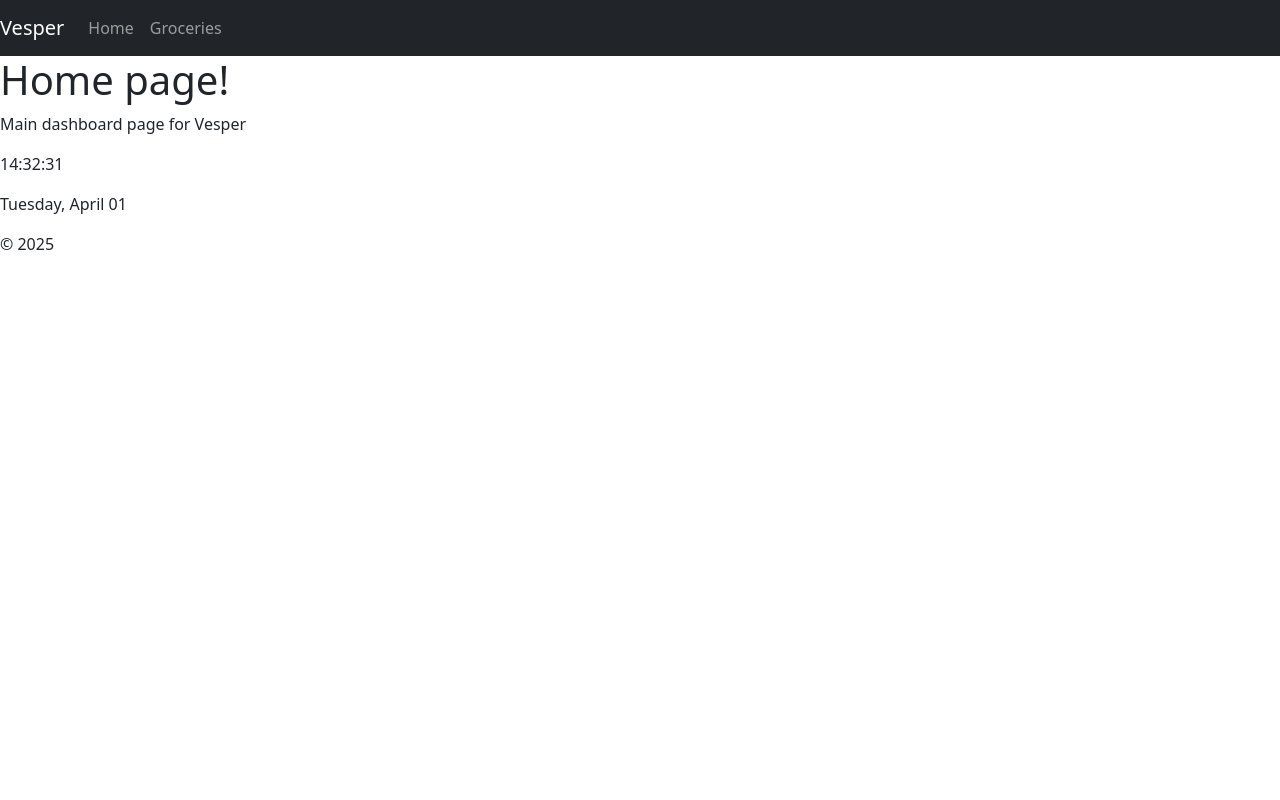
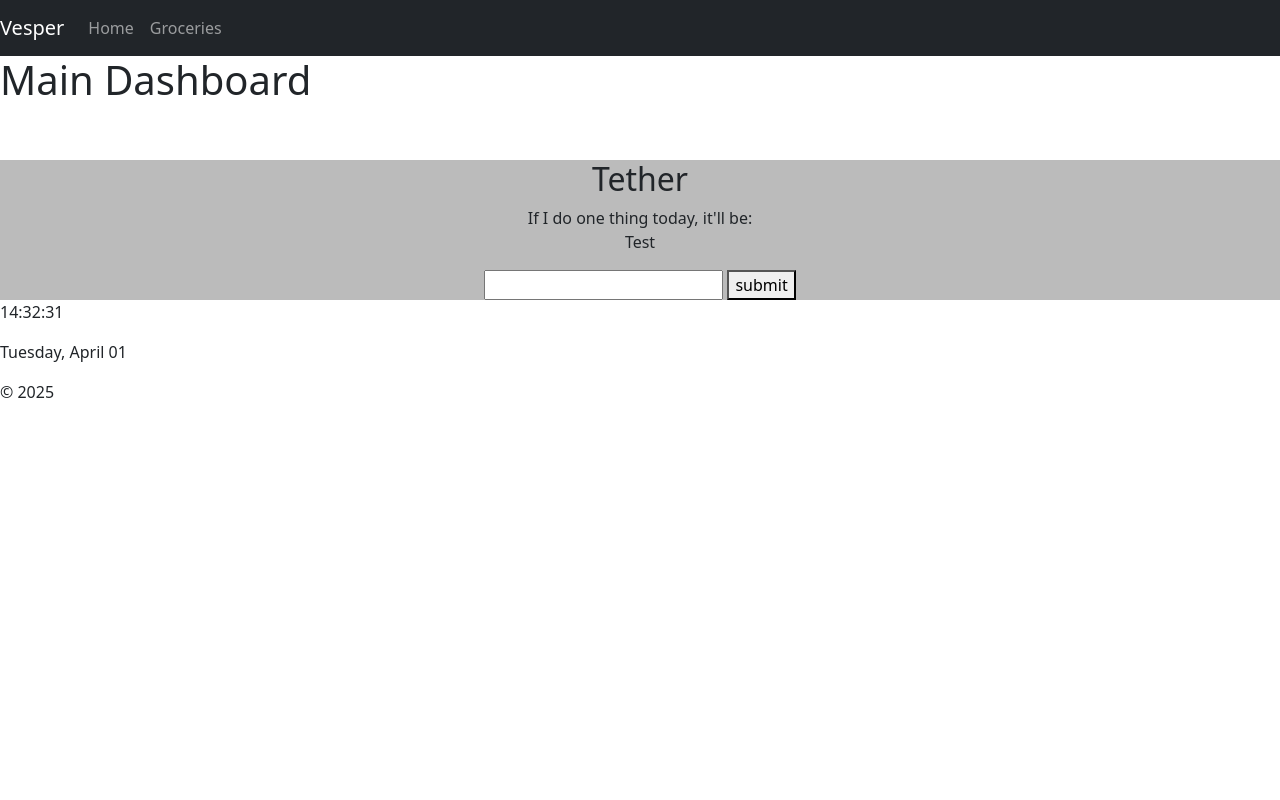
Before and after one commit to isaacrosdail/project-vesper, a Flask app: page / in a window 1280 px wide. Run offline with Flask 3, Linux system fonts and the light colour scheme; some libraries are stand-ins or nearby versions.

Commit message:
feat(ui): 'Daily Tether' & JS input
- Begin making 'daily tether' dashboard units. Start on JS for daily task input
- Start with tether-card input via JS
- Update PROJECT_LOG.md
- Add JS function to display text from input for tether-card

```diff
--- a/static/css/style.css
+++ b/static/css/style.css
@@ -1,8 +1,19 @@
 
+body {
+    display: flex;
+    flex-direction: column;
+    justify-content: flex-start;
+}
 .wrapper {
     margin-inline: auto;
 }
-
+.navbar {
+    height: 3.5rem;
+}
+.tether-card {
+    background-color: rgb(187, 187, 187);
+    text-align: center;
+}
 table {
     background: rgb(190, 185, 185);
     padding: 1rem;
--- /dev/null
+++ b/static/js/index.js
@@ -0,0 +1,10 @@
+
+// Variable for tether text input
+let tether;
+
+document.getElementById("tether-submit").onclick = function(){
+    // Get tether text from input using element id
+    tether = document.getElementById("tether-text").value;
+    // Now want to display said text instead of input box
+    document.getElementById("tether-result").textContent = tether;
+}
--- a/templates/base.html
+++ b/templates/base.html
@@ -9,7 +9,8 @@
     <link rel="stylesheet" href="{{ url_for('static', filename = 'css/style.css')}}">
 </head>
 <body>
-    <nav class="navbar navbar-expand-lg navbar-dark bg-dark">
+    <div>
+        <nav class="navbar navbar-expand-md navbar-dark bg-dark">
             <span class="navbar-brand mb-0 h1">Vesper</span>
             <div class="collapse navbar-collapse">
                 <ul class="navbar-nav me-auto">
@@ -22,9 +23,11 @@
                 </ul>
             </div>
         </nav>
+    </div>
     {% block content %}{% endblock %}
+    {% block scripts %}{% endblock %}
     <footer>
         <p>&copy; 2025</p>
     </footer>
 </body>
-<!DOCTYPE html>
+</html>
--- a/templates/index.html
+++ b/templates/index.html
@@ -2,11 +2,25 @@
 
 {% extends "base.html" %}
 
-{% block title %}Home{% endblock %}
+{% block title %}Dashboard{% endblock %}
 
 {% block content %}
-    <h1>Home page!</h1>
-    <p>Main dashboard page for Vesper</p>
+    <h1>Main Dashboard</h1><br><br>
+
+    <div class="tether-card">
+        <h2>Tether</h2>
+
+        <label>If I do one thing today, it'll be: </label>
+        <p id="tether-result">Test</p>
+        <input id="tether-text">
+        <button id="tether-submit">submit</button>
+
+    </div>
+
     <p>{{time_display}}</p>
     <p>{{date_display}}</p>
 {% endblock %}
+
+{% block scripts %}
+    <script src="{{ url_for('static', filename = 'js/index.js') }}"></script>
+{% endblock %}
```
Also changed, not shown: PROJECT_LOG.md (+16 -0 lines), README.md. Lines whose indentation alone changed are shown as unchanged.
